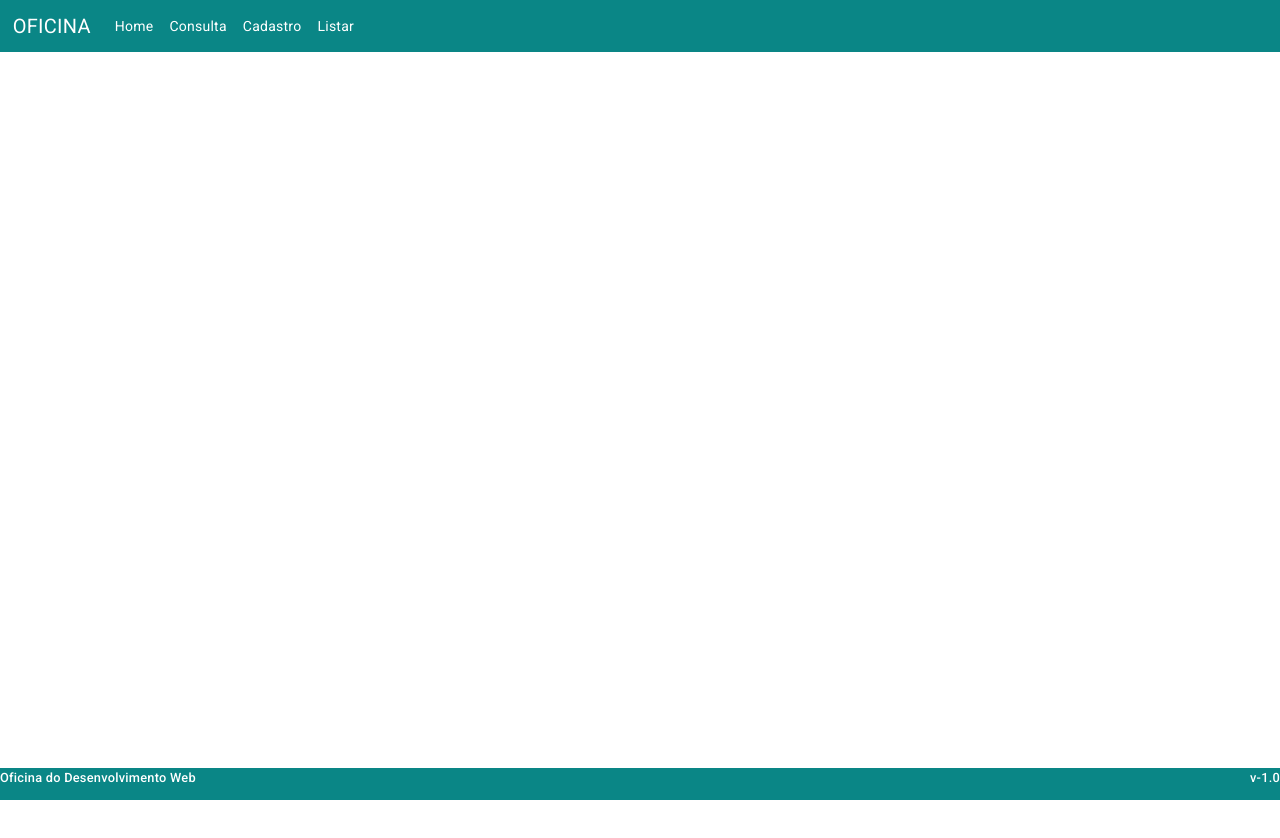
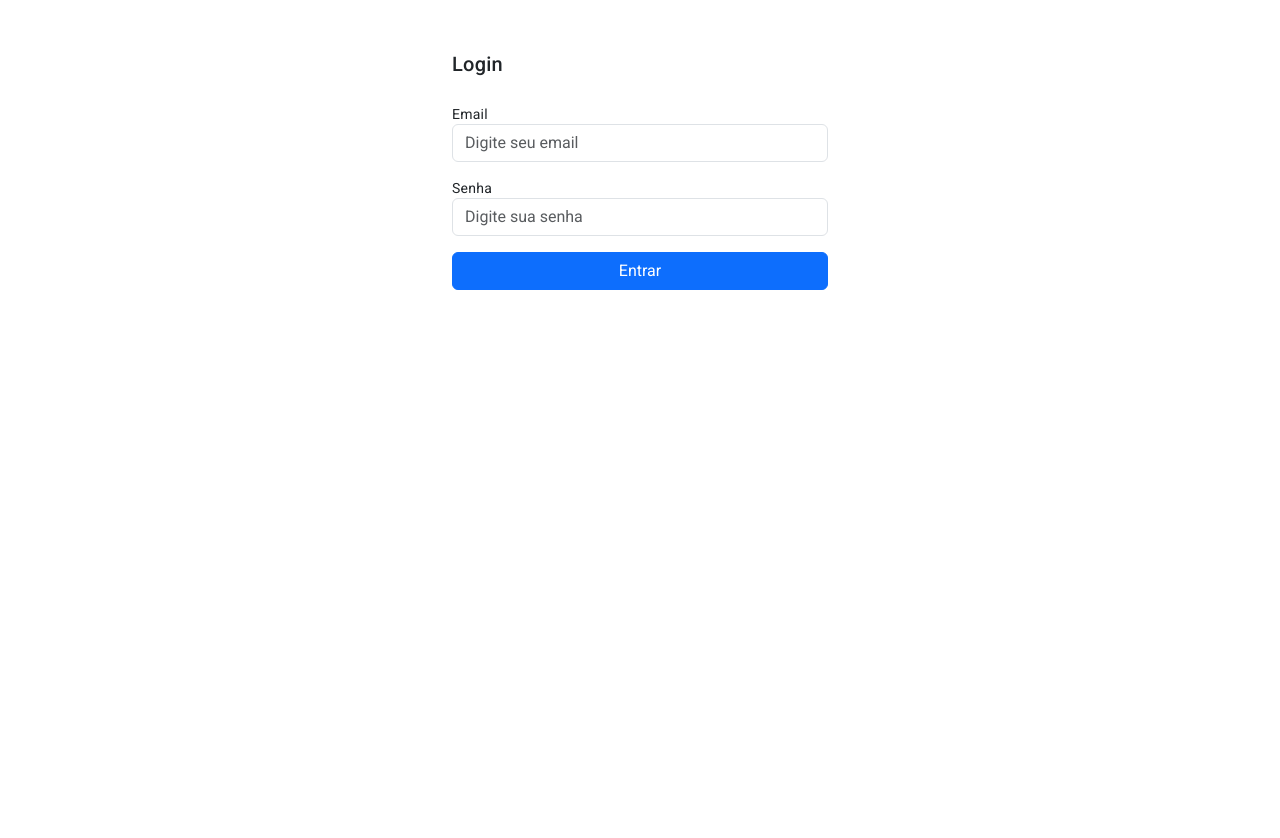
Before and after one commit to rafaelpagliosa/angularBase, an Angular app: page /login in a window 1280 px wide. Before the commit this address led to /. Shown: the top 838 px of the page. Before the commit the page ends 800 px from the top, so only its background shows below. Built offline with nearby package versions, Linux system fonts and the light colour scheme.

Commit message:
update front

```diff
--- a/src/app/app-routing.module.ts
+++ b/src/app/app-routing.module.ts
@@ -4,12 +4,14 @@ import { HomeComponent } from './componentes/home/home.component';
 import { ConsultaCepComponent } from './componentes/consulta-cep/consulta-cep.component';
 import { UsuarioFormComponent } from './componentes/usuario-form/usuario-form.component';
 import { ListarUsuarioComponent } from './componentes/listar-usuario/listar-usuario.component';
+import { LoginComponent } from './componentes/login/login.component';
 
 const routes: Routes = [
   { path: 'home', component: HomeComponent },
   { path: 'consulta', component: ConsultaCepComponent },
   { path: 'cadastro', component: UsuarioFormComponent },
-  { path: 'cadastro/:id', component: UsuarioFormComponent }, // edição
+  { path: 'cadastro/:id', component: UsuarioFormComponent },
+  { path: 'login', component: LoginComponent }, //essa linha
   { path: 'listar', component: ListarUsuarioComponent },
   { path: '', redirectTo: '/home', pathMatch: 'full' }
 ];
--- a/src/app/app.component.html
+++ b/src/app/app.component.html
@@ -1,9 +1,9 @@
 <div>
   <!-- Cabeçalho -->
-  <app-cabecalho></app-cabecalho>
+  <app-cabecalho *ngIf="exibirLayoutCompleto"></app-cabecalho>
 
   <router-outlet></router-outlet>
 
   <!-- Rodapé -->
-  <app-rodape></app-rodape>
+  <app-rodape *ngIf="exibirLayoutCompleto"></app-rodape>
 </div>
--- a/src/app/app.component.ts
+++ b/src/app/app.component.ts
@@ -1,4 +1,5 @@
 import { Component } from '@angular/core';
+import { Router } from '@angular/router';
 
 @Component({
   selector: 'app-root',
@@ -7,4 +8,12 @@ import { Component } from '@angular/core';
 })
 export class AppComponent {
   title = 'aula';
+
+  constructor(private router: Router) { }
+
+  get exibirLayoutCompleto(): boolean {
+    // Adicione aqui todas as rotas que não devem mostrar cabeçalho/rodapé
+    const rotasOcultas = ['/login'];
+    return !rotasOcultas.includes(this.router.url);
+  }
 }
--- /dev/null
+++ b/src/app/componentes/login/login.component.html
@@ -0,0 +1,17 @@
+<div class="container mt-5" style="max-width: 400px;">
+  <h2 class="mb-4">Login</h2>
+
+  <div *ngIf="erro" class="alert alert-danger">{{ erro }}</div>
+
+  <div class="form-group mb-3">
+    <label for="email">Email</label>
+    <input type="email" id="email" class="form-control" [(ngModel)]="email" name="email" placeholder="Digite seu email">
+  </div>
+
+  <div class="form-group mb-3">
+    <label for="senha">Senha</label>
+    <input type="password" id="senha" class="form-control" [(ngModel)]="senha" name="senha" placeholder="Digite sua senha">
+  </div>
+
+  <button (click)="logar()" class="btn btn-primary w-100">Entrar</button>
+</div>
--- /dev/null
+++ b/src/app/componentes/login/login.component.ts
@@ -0,0 +1,59 @@
+import { Component } from '@angular/core';
+import { MatSnackBar } from '@angular/material/snack-bar';
+import { Router } from '@angular/router';
+import { AuthService } from 'src/app/services/auth.service';
+
+@Component({
+  selector: 'app-login',
+  templateUrl: './login.component.html',
+  styleUrls: ['./login.component.css']
+})
+export class LoginComponent {
+
+  email = '';
+  senha = '';
+  erro = '';
+
+  constructor(
+    private authService: AuthService,
+    private router: Router,
+    private snackBar: MatSnackBar
+  ) { }
+
+  logar() {
+    if (!this.email || !this.senha) {
+      this.erro = 'Preencha todos os campos.';
+      return;
+    }
+
+    this.authService.login(this.email, this.senha).subscribe({
+      next: (res) => {
+        if (res) {
+          this.snackBar.open('Login realizado com sucesso!', 'OK', {
+            duration: 3000,
+            horizontalPosition: 'center',
+            verticalPosition: 'top',
+          });
+          this.router.navigate(['/home']);
+        }
+      },
+      error: (err) => {
+        if (err.status === 401) {
+          this.snackBar.open(`Erro: ${err.error.mensagem}`, 'OK', {
+            duration: 3000,
+            horizontalPosition: 'center',
+            verticalPosition: 'top',
+          });
+        } else {
+          this.snackBar.open(`Erro ao realizar login: ${err.message}`, 'OK', {
+            duration: 3000,
+            horizontalPosition: 'center',
+            verticalPosition: 'top',
+          });
+        }
+      },
+    });
+
+
+  }
+}
--- a/src/app/componentes/usuario-form/usuario-form.component.css
+++ b/src/app/componentes/usuario-form/usuario-form.component.css
@@ -12,3 +12,16 @@
   font-weight: bold;
   font-size: 13px;
 }
+
+
+.atualizar-usuario {
+  background-color: lightblue;
+  color: black;
+  /* Outros estilos para o modo de atualização */
+}
+
+.cadastrar-usuario {
+  background-color: lightgreen;
+  color: white;
+  /* Outros estilos para o modo de cadastro */
+}
--- a/src/app/componentes/usuario-form/usuario-form.component.html
+++ b/src/app/componentes/usuario-form/usuario-form.component.html
@@ -1,4 +1,7 @@
+
+
 <form class="formulario" (ngSubmit)="salvar()" #form="ngForm">
+  <h2>{{ usuario.id ? 'Atualização de Cadasto ' : 'Novo Cadastro' }}</h2>
   <label class="mb-3">Nome:</label>
   <input class="form-control" type="text" name="nome" id="nome" (change)="validaNome()" [(ngModel)]="usuario.nome" required />
   <span class="erro" *ngIf="isNome">Nome Inválido</span>
@@ -14,6 +17,6 @@
   <span class="erro" *ngIf="isSenha">Tipo de Senha Inválido</span>
   <br/>
 
-  <button *ngIf="!isAtualiza" class="form-control" type="submit" [disabled]="form.invalid">Salvar</button>
-  <button *ngIf="isAtualiza" class="form-control" type="submit">Atualiza</button>
+  <button  class="form-control" type="submit" [disabled]="form.invalid" [ngClass]="{'atualizar-usuario': usuario.id, 'cadastrar-usuario': !usuario.id}"> {{ usuario.id ? 'Atualizar Usuário' : 'Cadastrar Usuário' }} </button>
+
 </form>
--- a/src/app/componentes/usuario-form/usuario-form.component.ts
+++ b/src/app/componentes/usuario-form/usuario-form.component.ts
@@ -1,7 +1,7 @@
 import { Component, OnInit } from '@angular/core';
 import { Usuario } from 'src/app/models/usuario.model';
 import { UsuarioService } from 'src/app/services/usuario.service';
-import { ActivatedRoute, Router } from '@angular/router';
+import { ActivatedRoute } from '@angular/router';
 
 @Component({
   selector: 'app-usuario-form',
@@ -24,8 +24,7 @@ export class UsuarioFormComponent implements OnInit {
 
   constructor(
     private usuarioService: UsuarioService,
-    private route: ActivatedRoute,
-    private router: Router
+    private route: ActivatedRoute
   ) { }
 
   ngOnInit(): void {
@@ -40,11 +39,22 @@ export class UsuarioFormComponent implements OnInit {
   }
 
   salvar() {
+    if (this.isAtualiza) {
+      // ATUALIZAR
+      this.usuarioService.atualizar(this.usuario.id, this.usuario).subscribe({
+        next: (res) => {
+          alert('Usuário atualizado com sucesso!');
+        },
+        error: (err) => {
+          console.error('Erro ao atualizar usuário:', err);
+          alert('Erro ao atualizar usuário.');
+        }
+      });
+    } else {
+      // CRIAR
       this.usuarioService.postCriar(this.usuario).subscribe({
         next: (res) => {
-        console.log('Usuário criado com sucesso:', res);
           alert('Usuário criado com sucesso!');
-        //this.usuario = { nome: '', email: '', senha: '' };
         },
         error: (err) => {
           console.error('Erro ao criar usuário:', err);
@@ -52,18 +62,6 @@ export class UsuarioFormComponent implements OnInit {
         }
       });
     }
-
-  atualizar() {
-    this.usuarioService.atualizar(this.usuario.id, this.usuario).subscribe({
-      next: (res) => {
-        alert('Usuário atualizado com sucesso!');
-        this.router.navigate(['/home']);
-      },
-      error: (err) => {
-        console.error('Erro ao atualizar usuário:', err);
-        alert('Erro ao atualizar usuário.');
-      }
-    });
   }
 
   validaNome() {
--- /dev/null
+++ b/src/app/services/auth.service.ts
@@ -0,0 +1,40 @@
+import { HttpClient } from '@angular/common/http';
+import { Injectable } from '@angular/core';
+import { Usuario } from '../models/usuario.model';
+import { Observable, map } from 'rxjs';
+
+@Injectable({
+  providedIn: 'root'
+})
+export class AuthService {
+
+  private chave = 'usuarioLogado';
+  private api = 'http://localhost:3000/api/auth/login';
+
+  constructor(private http: HttpClient) {}
+
+  login(email: string, senha: string): Observable<Usuario | null> {
+    return this.http.post<Usuario | null>(this.api, { email, senha }).pipe(
+      map(usuario => {
+        if (usuario) {
+          localStorage.setItem(this.chave, JSON.stringify(usuario));
+          return usuario;
+        }
+        return null;
+      })
+    );
+  }
+
+  logout(): void {
+    localStorage.removeItem(this.chave);
+  }
+
+  estaLogado(): boolean {
+    return localStorage.getItem(this.chave) !== null;
+  }
+
+  getUsuarioLogado(): Usuario | null {
+    const dados = localStorage.getItem(this.chave);
+    return dados ? JSON.parse(dados) : null;
+  }
+}
--- a/src/app/services/usuario.service.ts
+++ b/src/app/services/usuario.service.ts
@@ -28,7 +28,7 @@ export class UsuarioService {
     return this.http.delete(`${this.api}/${id}`);
   }
 
-  atualizar(id: number, usuario: Usuario): Observable<Usuario> {
+  atualizar(id: any, usuario: Usuario): Observable<Usuario> {
     return this.http.put<Usuario>(`${this.api}/${id}`, usuario);
   }
 }
```
Also changed, not shown: src/app/app.module.ts (+4 -3 lines), src/app/componentes/login/login.component.css (added). Lines whose indentation alone changed are shown as unchanged.
